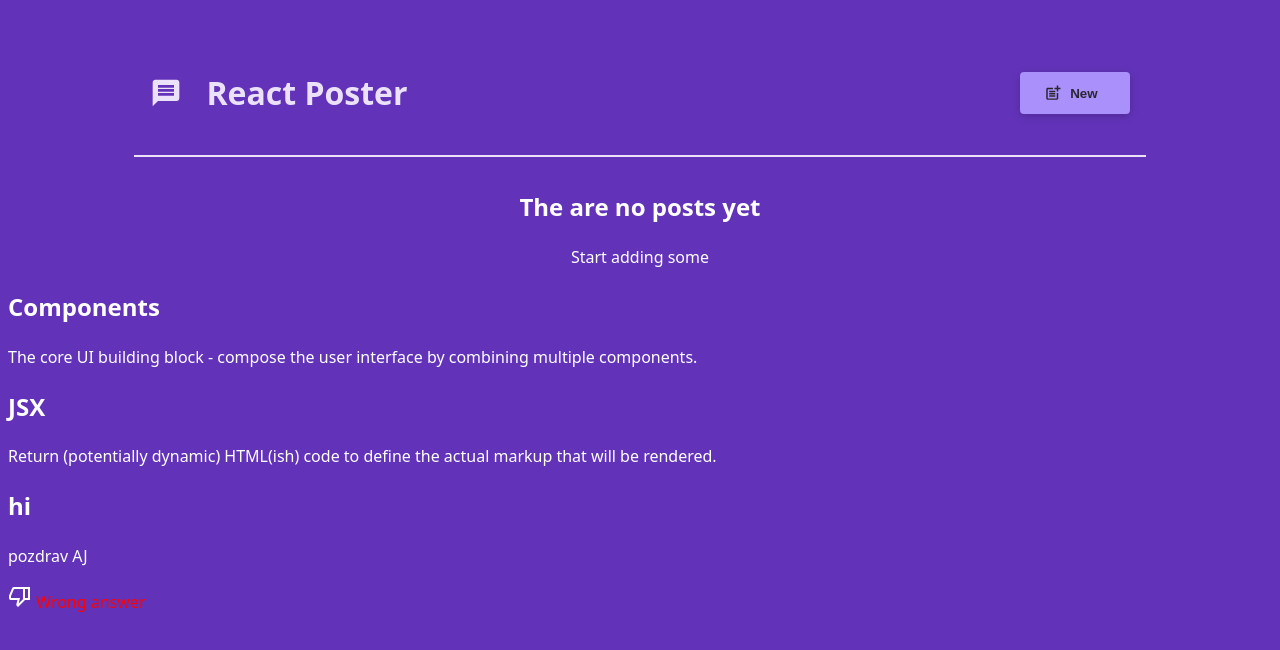
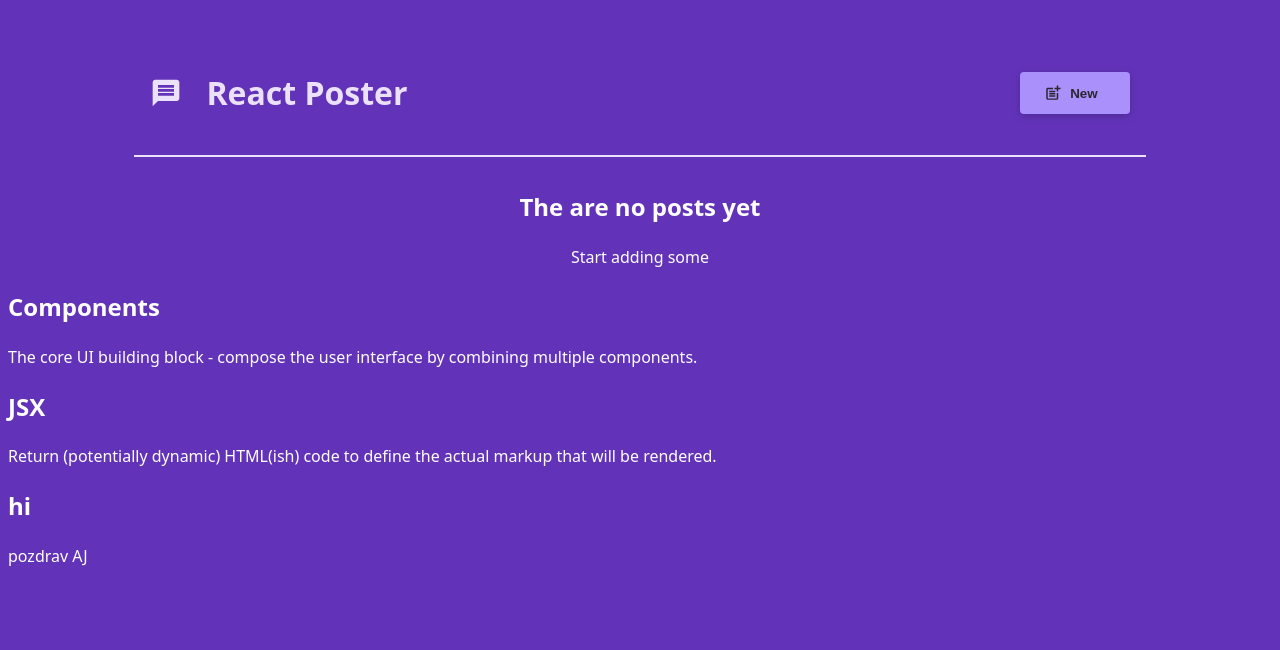
Before and after one commit to zuzanavolfova/react-udemy, a React (Vite) app in the folder react-project/: page / in a window 1280 px wide. Shown: the top 650 px of the page. Built offline with nearby package versions, Linux system fonts and the light colour scheme.

Commit message:
Cleanup App file - remove testing component

```diff
--- a/react-project/src/App.tsx
+++ b/react-project/src/App.tsx
@@ -1,7 +1,6 @@
 import { useState } from "react";
 import PostList from "./components/PostList/PostList.tsx";
 import MainHeader from "./components/Header/MainHeader.tsx";
-import Result from "./components/Result";
 import { CORE_CONCEPTS } from "./data.ts";
 
 interface LearnProps {
@@ -37,7 +36,6 @@ function App() {
         <LearnProps {...CORE_CONCEPTS[0]}></LearnProps>
         <LearnProps {...CORE_CONCEPTS[1]}></LearnProps>
         <LearnProps title="hi" description="pozdrav AJ"></LearnProps>
-        <Result></Result>
       </main>
     </>
   );
```
